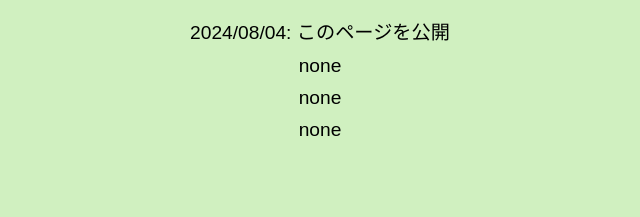
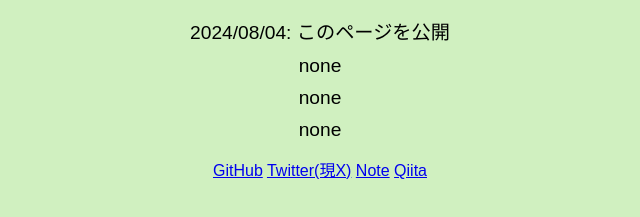
Before and after one commit to kmqtm/kmjokeweb, a plain HTML site: page index.html in a window 1280 px wide. Shown: the part 153-370 px from the top of the page, without its empty margins (320-960 px from the left). Drawn offline with Linux system fonts and the light colour scheme.

Commit message:
Update index.html
各SNSへのリンクを追加

```diff
--- a/index.html
+++ b/index.html
@@ -25,6 +25,12 @@
             <li>none</li>
             <li>none</li>
         </ul>
+        <div class="social-links">
+            <a href="https://github.com/inte-nent" target="_blank">GitHub</a>
+            <a href="https://twitter.com/inte_curry" target="_blank">Twitter(現X)</a>
+            <a href="https://note.com/inte_beef/" target="_blank">Note</a>
+            <a href="https://qiita.com/inte" target="_blank">Qiita</a>
+        </div>
     </div>
 </body>
 </html>
```
